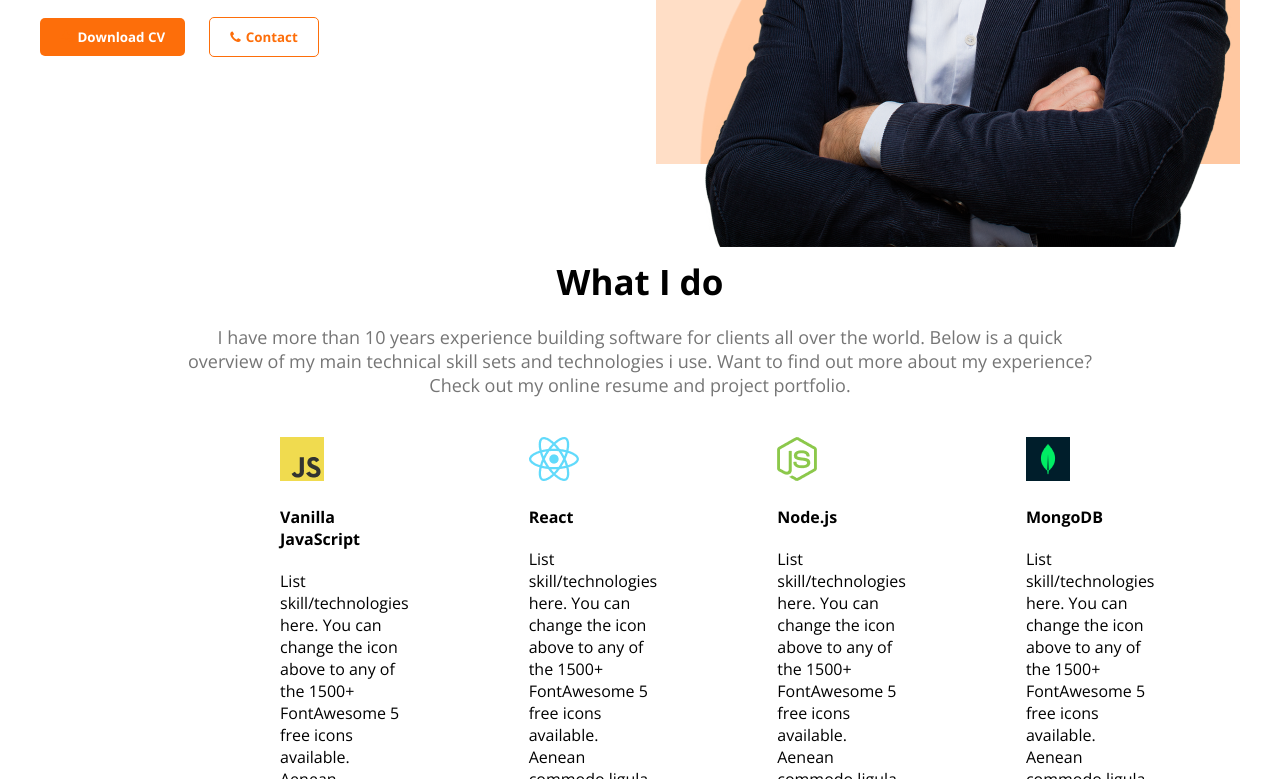
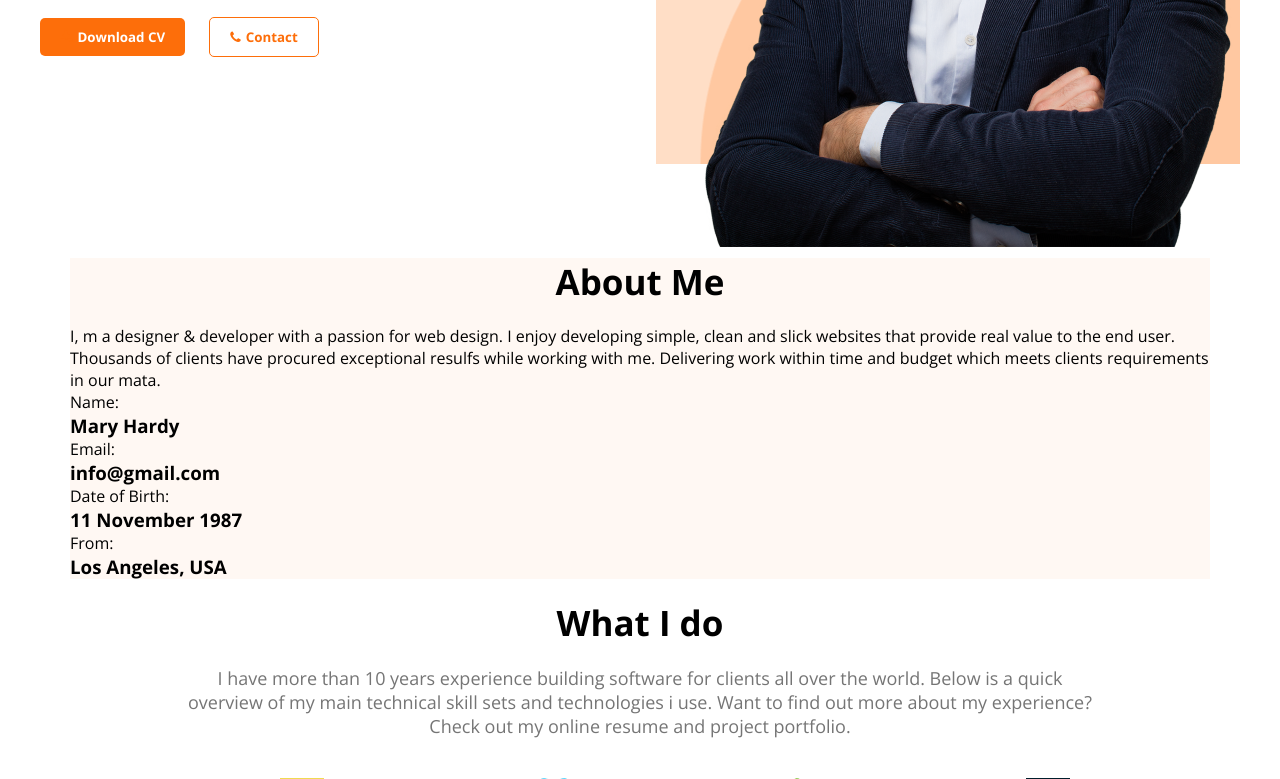
Before and after one commit to Araf127/portfolio-website, a plain HTML site: page index.html in a window 1280 px wide. Shown: the part 490-1269 px from the top of the page. Drawn offline with nearby package versions, Linux system fonts and the light colour scheme.

Commit message:
added about me

```diff
--- a/index.html
+++ b/index.html
@@ -51,6 +51,36 @@
         </div>
     </div>
     <!-- About ME-->
+
+    <div class="about-me-container">
+        <div>
+            <h1 class="title">About Me</h1>
+            <p>I, m a designer & developer with a passion for web design. I enjoy developing simple, clean and slick
+                websites that provide real value to the end user. Thousands of clients have procured exceptional resulfs
+                while working with me. Delivering work within time and budget which meets clients requirements in our
+                mata.
+            </p>
+            <div>
+                <div>
+                    <p>Name:</p>
+                    <h3>Mary Hardy</h3>
+                </div>
+                <div>
+                    <p>Email:</p>
+                    <h3>info@gmail.com</h3>
+                </div>
+                <div>
+                    <p>Date of Birth:</p>
+                    <h3>11 November 1987</h3>
+                </div>
+                <div>
+                    <p>From:</p>
+                    <h3>Los Angeles, USA</h3>
+                </div>
+            </div>
+        </div>
+
+    </div>
 
 
     <!-- what I Do -->
```
